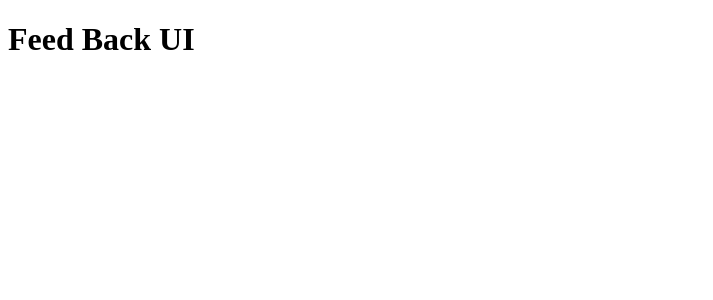
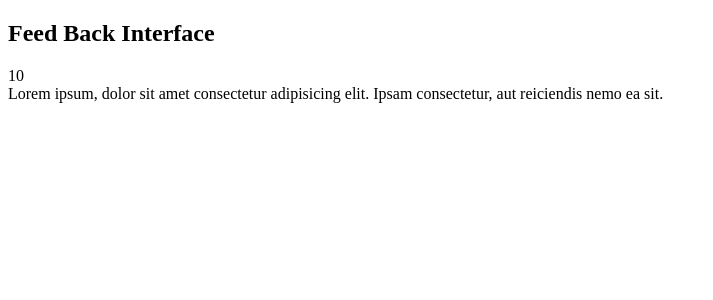
Before and after one commit to caeserlondon/react-feed-back, a React (Create React App) app: page / in a window 1280 px wide. Shown: the top 300 px of the page, without its empty margins (0-713 px from the left). Built offline with nearby package versions, Linux system fonts and the light colour scheme.

Commit message:
Adding the Header and the FeedBack components

```diff
--- a/src/App.js
+++ b/src/App.js
@@ -1,7 +1,13 @@
-import React from 'react'
+import Header from './components/Header'
+import FeedBackItem from './components/FeedBackItem'
 
 const App = () => {
-	return <h1>Feed Back UI</h1>
+	return (
+		<>
+			<Header />
+			<FeedBackItem />
+		</>
+	)
 }
 
 export default App
```
